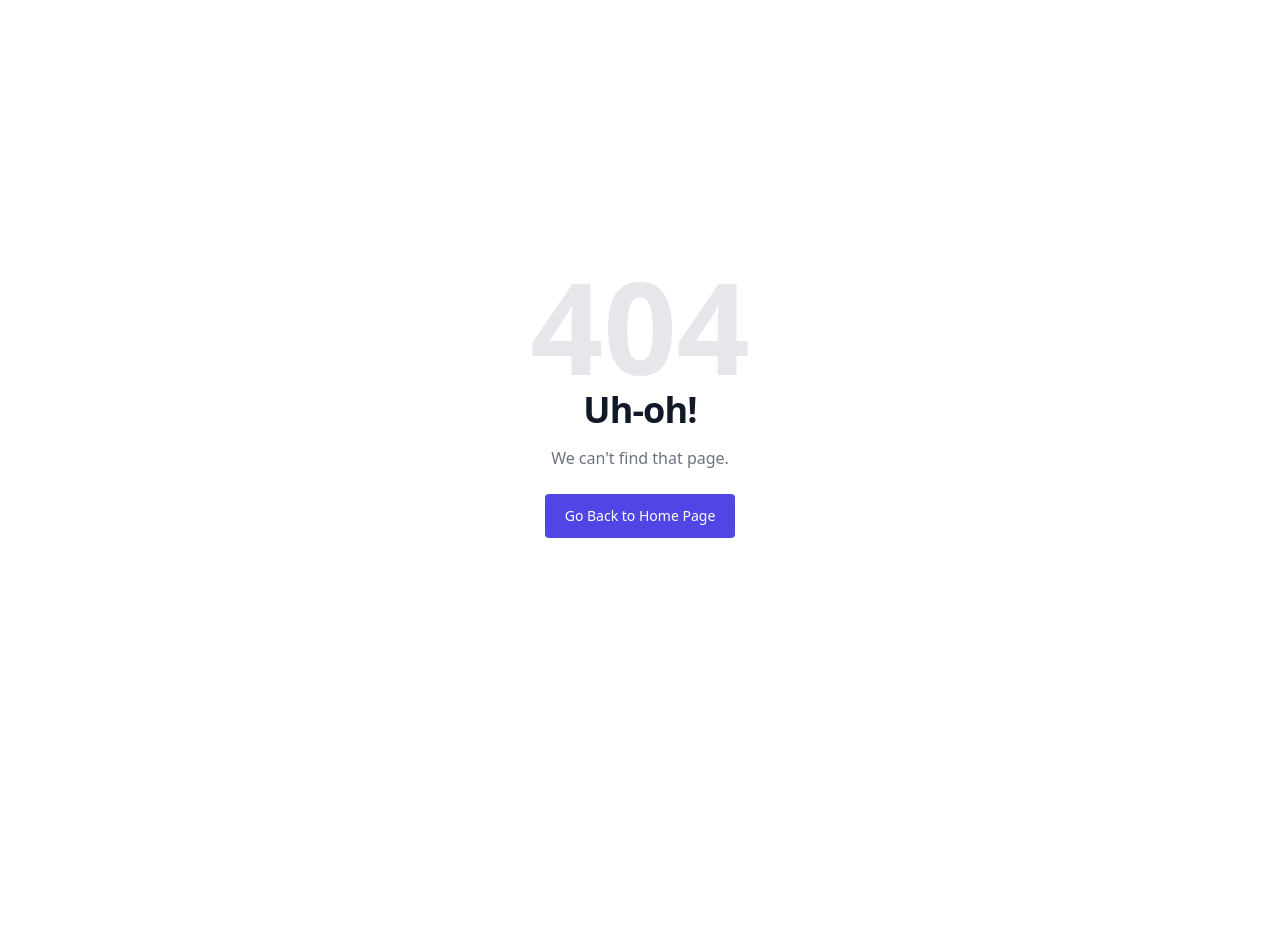
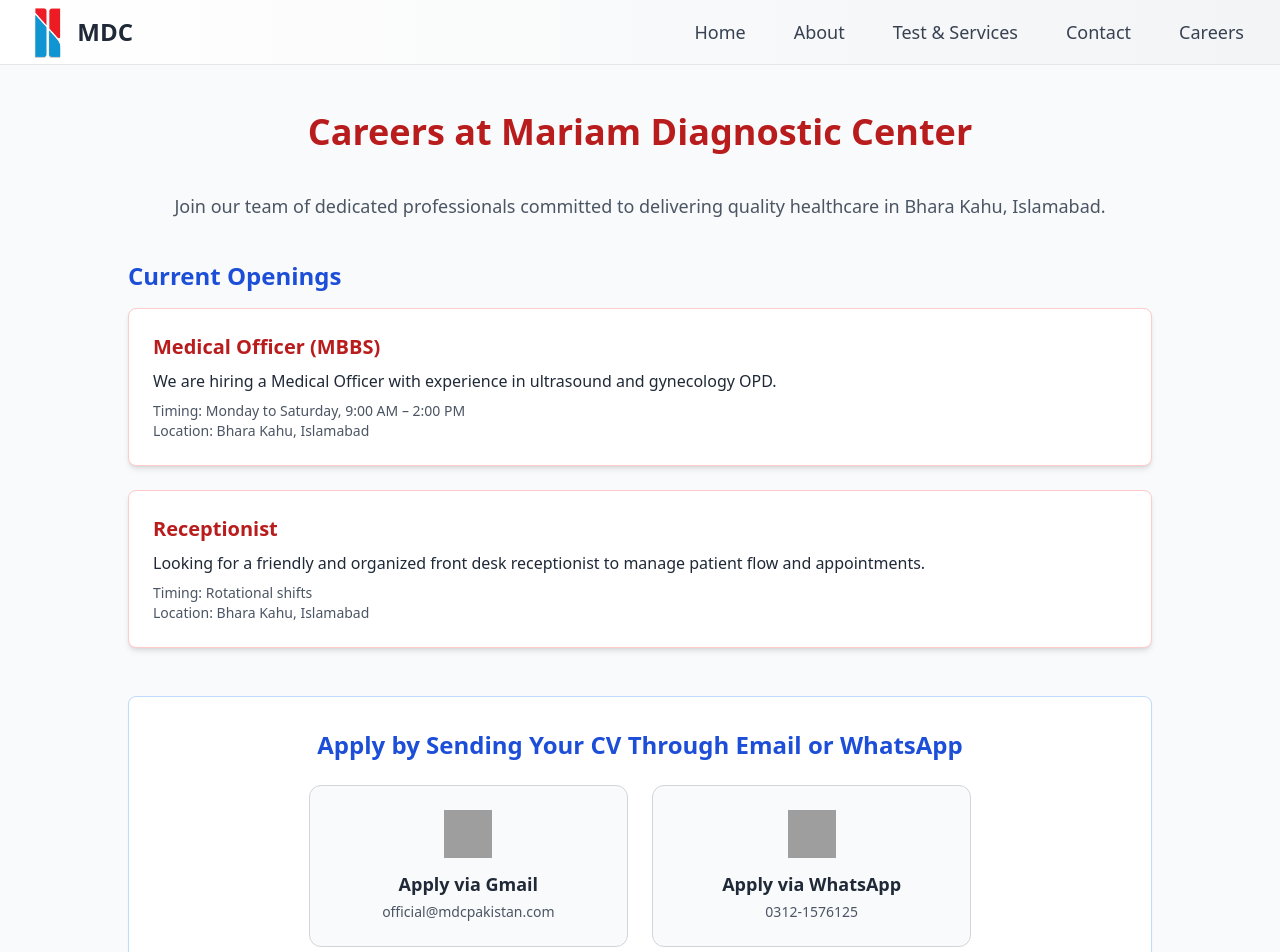
Before and after one commit to Abdullah-1904/mdcpakistan, a React (Create React App) app: page /careers in a window 1280 px wide. Before the commit this address had no page. Shown: the top 952 px of the page. Before the commit the page ends 800 px from the top, so only its background shows below. Built offline with nearby package versions, Linux system fonts and the light colour scheme; grey boxes are pictures that could not be loaded.

Commit message:
Added Career Page

```diff
--- a/src/components/Navbar.jsx
+++ b/src/components/Navbar.jsx
@@ -60,6 +60,12 @@ const Navbar = () => {
                 className="text-gray-700 hover:text-gray-900 px-3 py-2 text-lg font-medium"
               >
                 Contact
+              </Link>
+              <Link
+                to="/careers"
+                className="text-gray-700 hover:text-gray-900 px-3 py-2 text-lg font-medium"
+              >
+                Careers
               </Link>
             </div>
           </div>
@@ -147,6 +153,13 @@ const Navbar = () => {
             >
               Contact
             </Link>
+            <Link
+              to="/careers"
+              className="block text-gray-700 hover:text-gray-900 px-3 py-2 rounded-md text-base font-medium"
+              onClick={() => setIsOpen(false)}
+            >
+              Careers
+            </Link>
           </div>
         </div>
       )}
--- a/src/index.js
+++ b/src/index.js
@@ -14,6 +14,7 @@ import SpecialChemistry from "./tests/SpecialChemistry";
 import ErrorPage from "./pages/ErrorPage";
 import Ultrasound from "./tests/Ultrasound";
 import ECG from "./tests/ECG";
+import Careers from "./pages/Careers";
 
 const router = createBrowserRouter([
   {
@@ -36,6 +37,10 @@ const router = createBrowserRouter([
       {
         path: "contact",
         element: <Contact />,
+      },
+      {
+        path: "careers",
+        element: <Careers />,
       },
       {
         // A parent route for "Test and Services"
--- /dev/null
+++ b/src/pages/Careers.jsx
@@ -0,0 +1,137 @@
+import React from "react";
+import { motion } from "framer-motion";
+import Typewriter from "typewriter-effect";
+const cardVariants = {
+  initial: { opacity: 0, y: 20 },
+  animate: { opacity: 1, y: 0 },
+  hover: { scale: 1.05 },
+};
+const jobOpenings = [
+  {
+    title: "Medical Officer (MBBS)",
+    description:
+      "We are hiring a Medical Officer with experience in ultrasound and gynecology OPD.",
+    timing: "Monday to Saturday, 9:00 AM – 2:00 PM",
+    location: "Bhara Kahu, Islamabad",
+  },
+  {
+    title: "Receptionist",
+    description:
+      "Looking for a friendly and organized front desk receptionist to manage patient flow and appointments.",
+    timing: "Rotational shifts",
+    location: "Bhara Kahu, Islamabad",
+  },
+];
+
+const Careers = () => {
+  return (
+    <div>
+      <div className="bg-gray-50 min-h-screen px-6 py-12 text-gray-800">
+        <div className="max-w-5xl mx-auto">
+          <header className="text-center">
+            <h1 className="text-4xl font-bold text-red-700 mb-10">
+              <Typewriter
+                onInit={(typewriter) => {
+                  typewriter
+                    .typeString("Careers at Mariam Diagnostic Center")
+                    .callFunction(() => {
+                      document.querySelector(
+                        ".Typewriter__cursor"
+                      ).style.display = "none";
+                    })
+                    .start();
+                }}
+                options={{
+                  autoStart: true,
+                  loop: false,
+                  delay: 70,
+                  deleteSpeed: 0,
+                }}
+              />
+            </h1>
+            <motion.p
+              initial={{ opacity: 0, y: 20 }}
+              animate={{ opacity: 1, y: 0 }}
+              transition={{ duration: 0.8 }}
+              className="text-lg text-gray-600 mb-10"
+            >
+              Join our team of dedicated professionals committed to delivering
+              quality healthcare in Bhara Kahu, Islamabad.
+            </motion.p>
+          </header>
+
+          {/* Job Openings */}
+          <section className="mb-12">
+            <h2 className="text-2xl font-semibold mb-4 text-blue-700">
+              Current Openings
+            </h2>
+            <div className="space-y-6">
+              {jobOpenings.map((job, index) => (
+                <div
+                  key={index}
+                  className="bg-white shadow-md p-6 rounded-lg border border-red-200"
+                >
+                  <h3 className="text-xl font-bold text-red-700 mb-2">
+                    {job.title}
+                  </h3>
+                  <p className="mb-2">{job.description}</p>
+                  <p className="text-sm text-gray-600">Timing: {job.timing}</p>
+                  <p className="text-sm text-gray-600">
+                    Location: {job.location}
+                  </p>
+                </div>
+              ))}
+            </div>
+          </section>
+
+          {/* Apply Section */}
+          <section className="bg-white border border-blue-200 p-8 rounded-lg shadow-sm">
+            <h2 className="text-2xl font-semibold text-center text-blue-700 mb-6">
+              Apply by Sending Your CV Through Email or WhatsApp
+            </h2>
+
+            <div className="flex flex-col md:flex-row items-center justify-center gap-6">
+              {/* Gmail Card */}
+              <a
+                href="mailto:official@mdcpakistan.com"
+                className="w-full md:w-1/3 bg-gray-50 border border-gray-300 hover:border-blue-500 hover:shadow-md rounded-xl p-6 transition duration-300 ease-in-out text-center"
+              >
+                <img
+                  src="https://upload.wikimedia.org/wikipedia/commons/4/4e/Gmail_Icon.png"
+                  alt="Gmail"
+                  className="w-12 h-12 mx-auto mb-3"
+                />
+                <h3 className="text-lg font-semibold text-gray-800">
+                  Apply via Gmail
+                </h3>
+                <p className="text-sm text-gray-600 mt-1">
+                  official@mdcpakistan.com
+                </p>
+              </a>
+
+              {/* WhatsApp Card */}
+              <a
+                href="https://wa.me/923121576125"
+                target="_blank"
+                rel="noopener noreferrer"
+                className="w-full md:w-1/3 bg-gray-50 border border-gray-300 hover:border-green-500 hover:shadow-md rounded-xl p-6 transition duration-300 ease-in-out text-center"
+              >
+                <img
+                  src="https://upload.wikimedia.org/wikipedia/commons/6/6b/WhatsApp.svg"
+                  alt="WhatsApp"
+                  className="w-12 h-12 mx-auto mb-3"
+                />
+                <h3 className="text-lg font-semibold text-gray-800">
+                  Apply via WhatsApp
+                </h3>
+                <p className="text-sm text-gray-600 mt-1">0312-1576125</p>
+              </a>
+            </div>
+          </section>
+        </div>
+      </div>
+    </div>
+  );
+};
+
+export default Careers;
```
Also changed, not shown: package.json (+4 -3 lines), 1 other file (tests, documents, lock files or other folders).
